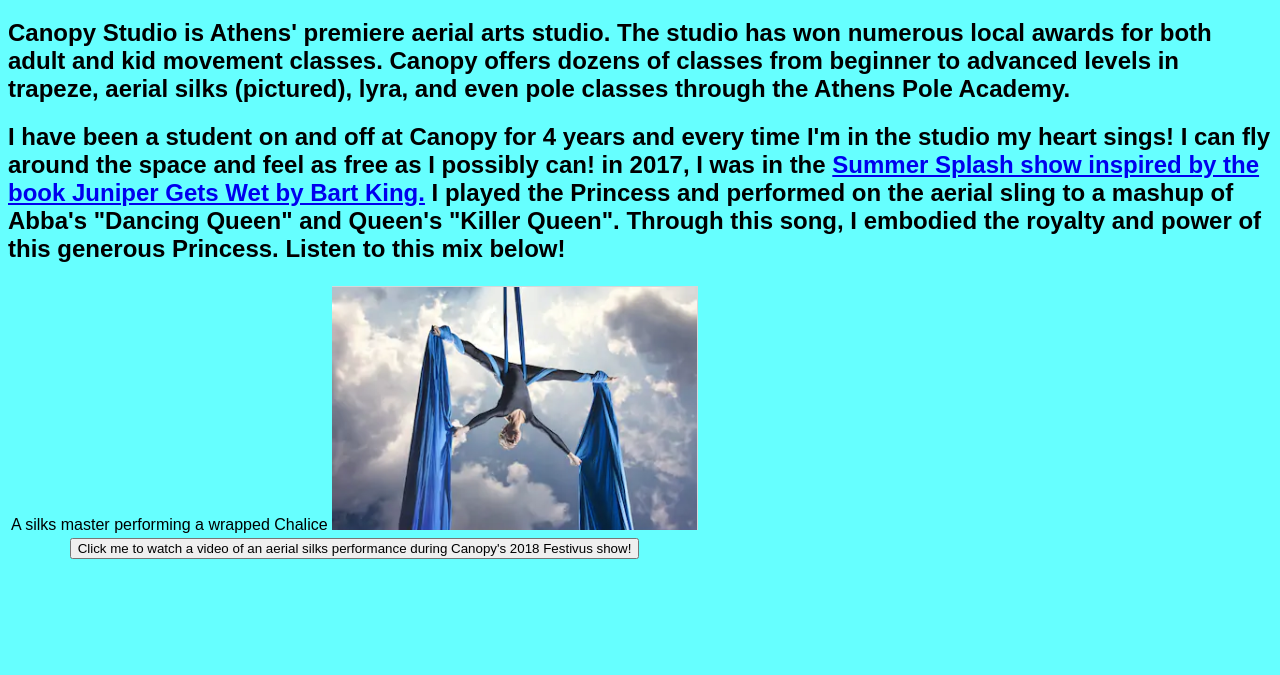
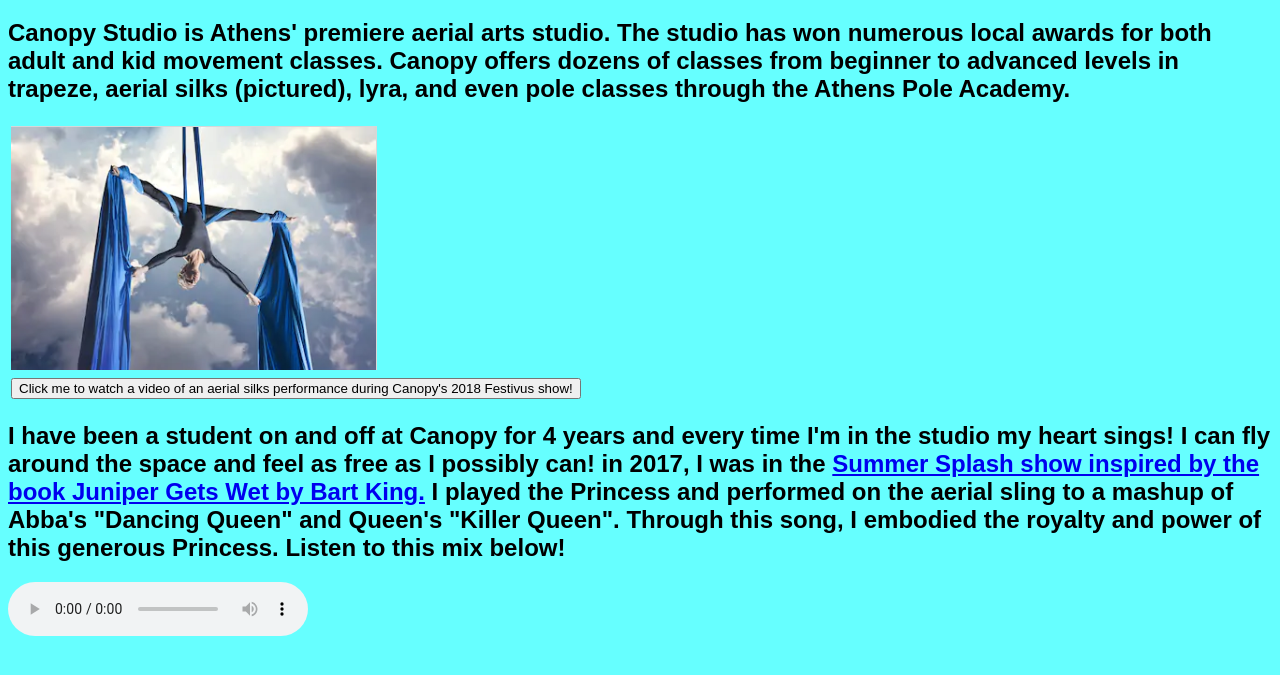
Before and after one commit to cer76948/cer76948.github.io, a plain HTML site: page index.html in a window 1280 px wide. Shown: the part 61-736 px from the top of the page. Drawn offline with Linux system fonts and the light colour scheme.

Commit message:
Update index.html

```diff
--- a/index.html
+++ b/index.html
@@ -12,15 +12,15 @@
   </h2>
  <table border=0>
 
-     <tr align=center><td> A silks master performing a wrapped Chalice <IMG src="Stock Aerial Silks, web project.png"> </td> </tr>
+     <tr><td> <IMG src="Stock Aerial Silks, web project.png"> </td> </tr>
      <tr align=center><td> <button onclick="window.location.href = 'https://youtu.be/cNnJ4kKsdWs';"style="button;font-family:arial;">Click me to watch a video of an aerial silks performance during Canopy's 2018 Festivus show!</button>
        </td></tr>
-
+  </table>
   <h2 style="font-family:arial;"> I have been a student on and off at Canopy for 4 years and every time I'm in the studio my heart sings! I can fly around the space and feel as free as I possibly can!
      in 2017, I was in the <A href = "https://flagpole.com/arts-culture/art-notes/2017/07/26/em-jupiter-gets-wet-em-and-takes-flight">Summer Splash show inspired by the book Juniper Gets Wet by Bart King.</A>
      I played the Princess and performed on the aerial sling to a mashup of Abba's "Dancing Queen" and Queen's "Killer Queen". Through this song, I embodied the royalty and power of this generous Princess. Listen to this mix below! </h2>
-     <audio>
-  <source src="Killer Dancing Queen Splash Mix.m4a" type="audio/mpeg">
+     <audio controls>
+  <source src="Killer Dancing Queen Splash Mix.m4a">
 </audio>
   </body>
   </html>
```
